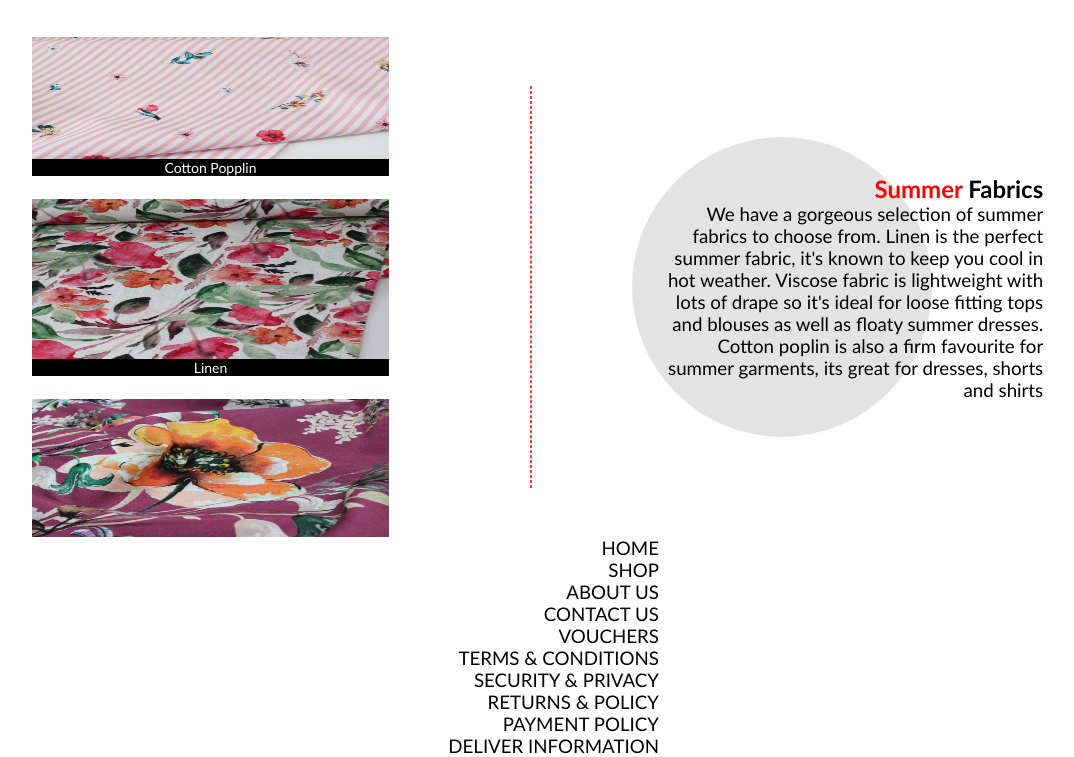
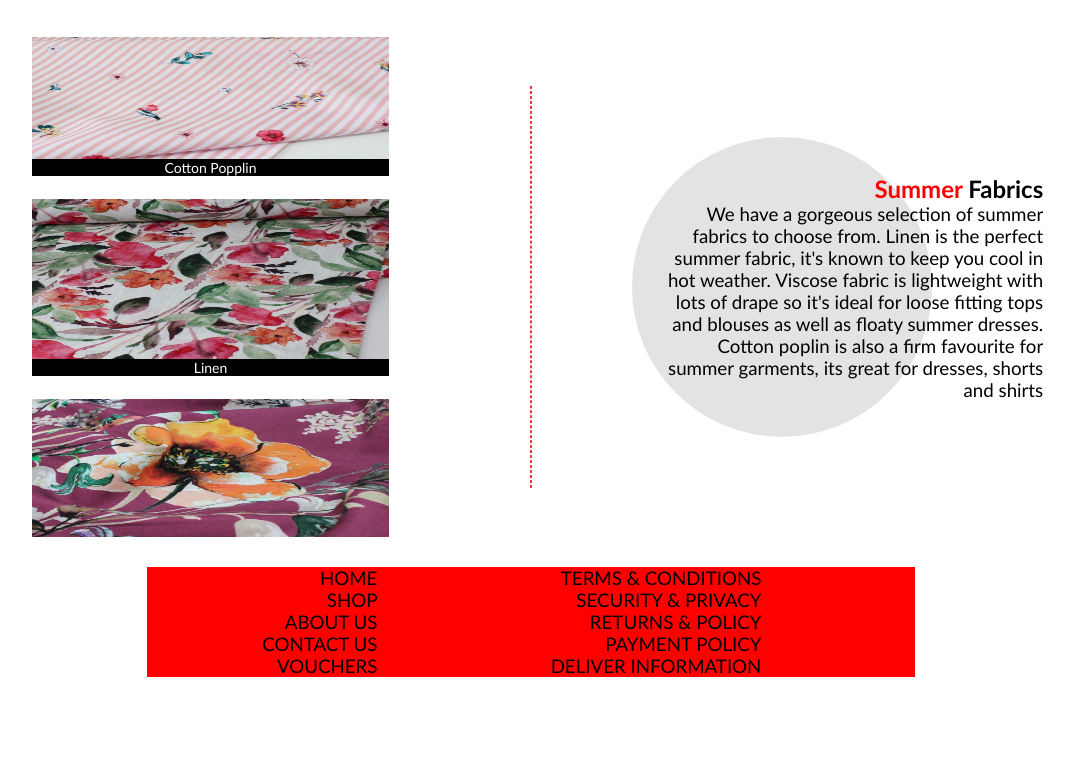
Before and after one commit to Vamshireddy2001/Programming-for-Information-system, a Flask app: page / in a window 1280 px wide. Shown: the part 1532-2289 px from the top of the page, without its empty margins (109-1183 px from the left). After the commit the page ends 2209 px from the top, so only its background shows below. Run offline with Flask 3, Linux system fonts and the light colour scheme.

Commit message:
footerstyling

```diff
--- a/static/css/index.css
+++ b/static/css/index.css
@@ -251,3 +251,16 @@
     left: 100px;
     z-index: -2;
 }
+footer
+{
+    display: flex;
+    justify-content: center;
+    align-items: center;
+    width: 100%;
+    margin-top: 30px;
+}
+footer nav
+{
+    width: 30%;
+    background-color: red;
+}
```
